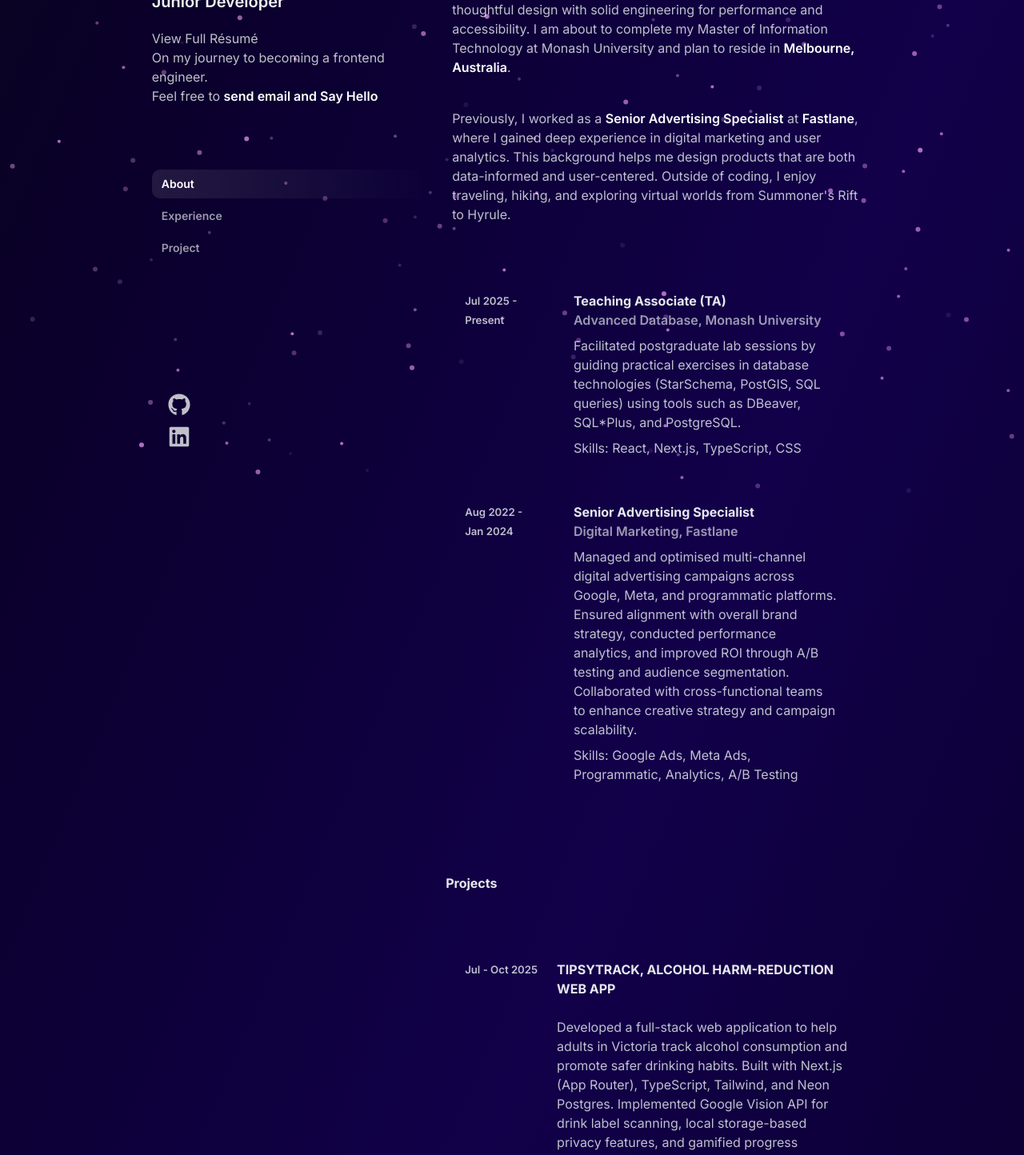
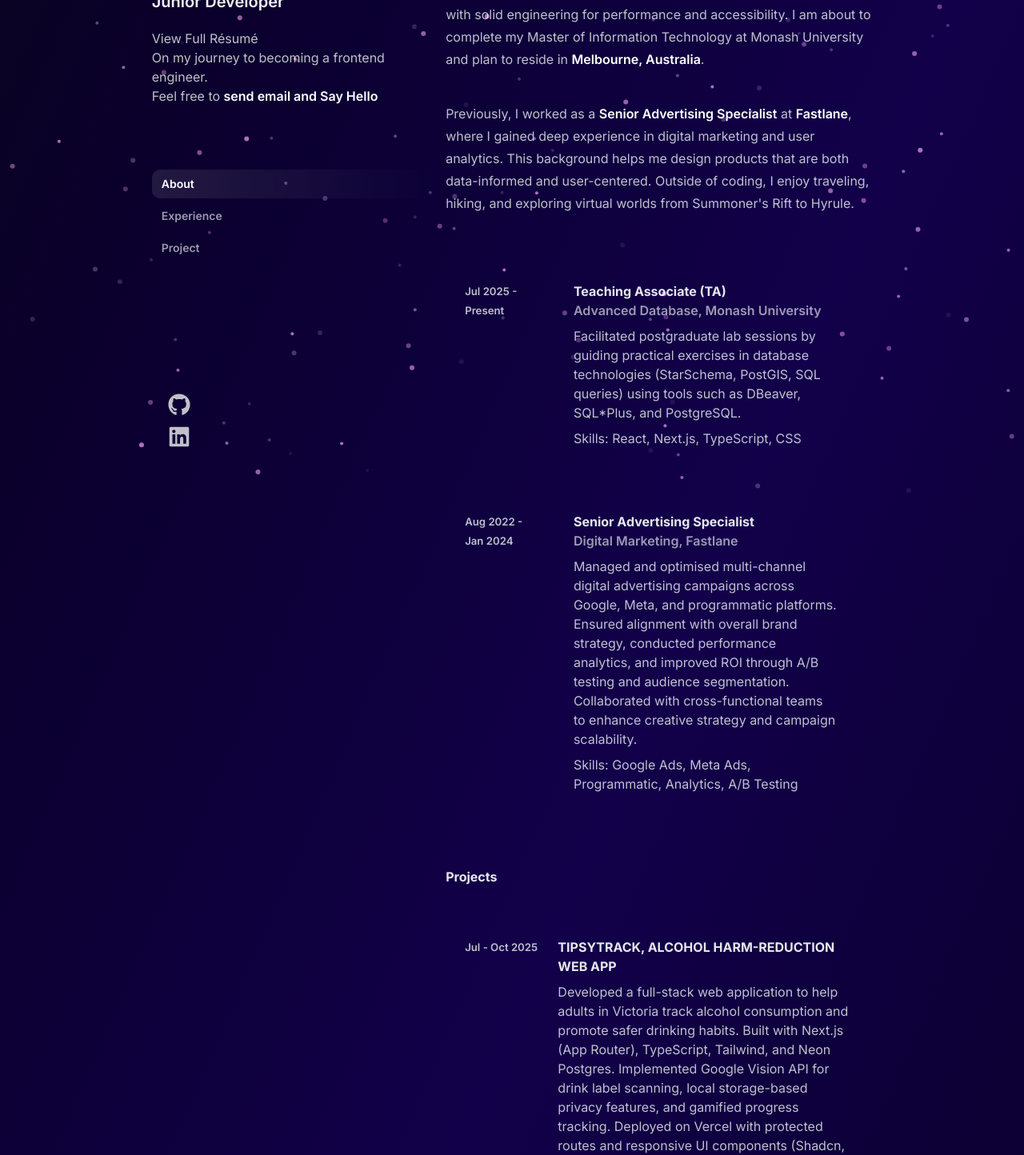
Before and after one commit to ellielok/www.ellielok.com, a Next.js app: page / in a window 1280 px wide. Shown: the part 180-1624 px from the top of the page at 80% size. Built offline with nearby package versions, Linux system fonts and the light colour scheme.

Commit message:
Update layout space, padding and so on

```diff
--- a/app/page.tsx
+++ b/app/page.tsx
@@ -1,20 +1,21 @@
 import { ReactNode } from 'react';
 import Footer from '@/component/footer';
 import hl from '@/utils/highLight';
-import { Intro, ProjectSection, WritingSection } from "@/component/right-column";
-import { LeftColumn } from "@/component/left-column";
+import {
+  Intro,
+  ProjectSection,
+  WritingSection,
+} from '@/component/right-column';
+import { LeftColumn } from '@/component/left-column';
 
 export default function Home() {
   return (
-
     <div
       className="flex flex-col
                     px-8 py-20
                     lg:flex-row lg:px-0 lg:py-0
                     gap-3"
     >
-
-
       {/* Left Space */}
       <div className="hidden lg:block xl:flex-1"></div>
 
@@ -22,7 +23,7 @@
       <LeftColumn></LeftColumn>
 
       {/* Right Column */}
-      <div className="flex-3 scroll-smooth lg:py-25 lg:px-10 xl:px-0">
+      <div className="space-y-10 flex-3 scroll-smooth lg:py-25 lg:px-10 xl:px-0">
         <div>
           <div
             className="top-0 py-5 lg:hidden font-bold
@@ -30,34 +31,31 @@
           >
             About Me
           </div>
-            <Intro></Intro>
+          <Intro></Intro>
         </div>
 
         {/* PROJECT Section */}
         <div>
-
-          <div
-            className="top-0  py-5 lg:hidden font-bold oklch(0.1882 0.0765 293.16) text-white/90"
-          >
+          <div className="top-0  py-5 lg:hidden font-bold oklch(0.1882 0.0765 293.16) text-white/90">
             Experience
           </div>
-          <div id="experience" className="py-5 mb-10">
+          <div id="experience" className="py-5">
             <ProjectSection></ProjectSection>
-
           </div>
         </div>
 
         {/* WRITING Section */}
         <div>
-          <div id="project" className="hidden py-5 mb-10 lg:block font-bold text-white/90">
-            Projects
-          </div>
           <div
-            className="top-0 py-5 lg:hidden font-bold text-white/90"
+            id="project"
+            className="hidden mb-10 lg:block font-bold text-white/90"
           >
             Projects
           </div>
-            <WritingSection></WritingSection>
+          <div className="top-0 py-5 lg:hidden font-bold text-white/90">
+            Projects
+          </div>
+          <WritingSection></WritingSection>
         </div>
 
         <Footer></Footer>
@@ -65,7 +63,6 @@
 
       {/* Right Space */}
       <div className=" hidden xl:block flex-1 "></div>
-
     </div>
   );
 }
--- a/component/right-column.tsx
+++ b/component/right-column.tsx
@@ -4,8 +4,8 @@
 
 export function Intro() {
   return (
-    <div>
-      <div className="m-2 mb-10">
+    <div className="text-base leading-7 space-y-10">
+      <div className="">
         I am an aspiring full-stack developer skilled in React, TypeScript, and
         modern CSS frameworks. I am passionate about creating responsive and
         user-friendly web applications that combine thoughtful design with solid
@@ -13,7 +13,7 @@
         Master of Information Technology at Monash University and plan to reside
         in {hl('Melbourne, Australia')}.
       </div>
-      <div className="m-2 mb-10 ">
+      <div className=" ">
         Previously, I worked as a {hl('Senior Advertising Specialist')} at{' '}
         {hl('Fastlane')}, where I gained deep experience in digital marketing
         and user analytics. This background helps me design products that are
@@ -27,7 +27,7 @@
 
 export function ProjectSection() {
   return (
-    <div className="">
+    <div className="space-y-6">
       <ProjectCard
         timeRange="Jul 2025 - Present"
         project="Teaching Associate (TA)"
@@ -50,7 +50,7 @@
 
 export function WritingSection() {
   return (
-    <div>
+    <div className="space-y-6">
       <WritingCard
         projectName="TIPSYTRACK, ALCOHOL HARM-REDUCTION WEB APP"
         timeRange="Jul - Oct 2025"
--- a/component/sub-component/writing-card.tsx
+++ b/component/sub-component/writing-card.tsx
@@ -10,12 +10,20 @@
   description,
 }: WritingCardProps) {
   return (
-    <div className="grid grid-flow-col grid-rows-5 gap-6 p-6
+    <div
+      className="grid grid-cols-[1fr_4fr] gap-6 p-6
                     group
-                    hover:bg-gradient-to-b hover:from-white/5 hover:via-white/3 hover:to-white/0">
-      <div className="row-span-5 text-tiny/6 font-semibold">{timeRange}</div>
-      <div className="col-span-2 font-bold text-white/90 group-hover:text-[#93f5fa] transition-colors duration-100">{projectName}</div>
-      <div className="col-span-2 row-span-4">{description}</div>
+                    hover:bg-gradient-to-b hover:from-white/5 hover:via-white/3 hover:to-white/0"
+    >
+      <div className="text-tiny/6 font-semibold">{timeRange}</div>
+      <div>
+        <div className="pb-2
+                        font-bold text-white/90
+                      group-hover:text-[#93f5fa] transition-colors duration-100">
+          {projectName}
+        </div>
+        <div>{description}</div>
+      </div>
     </div>
   );
 }
```
